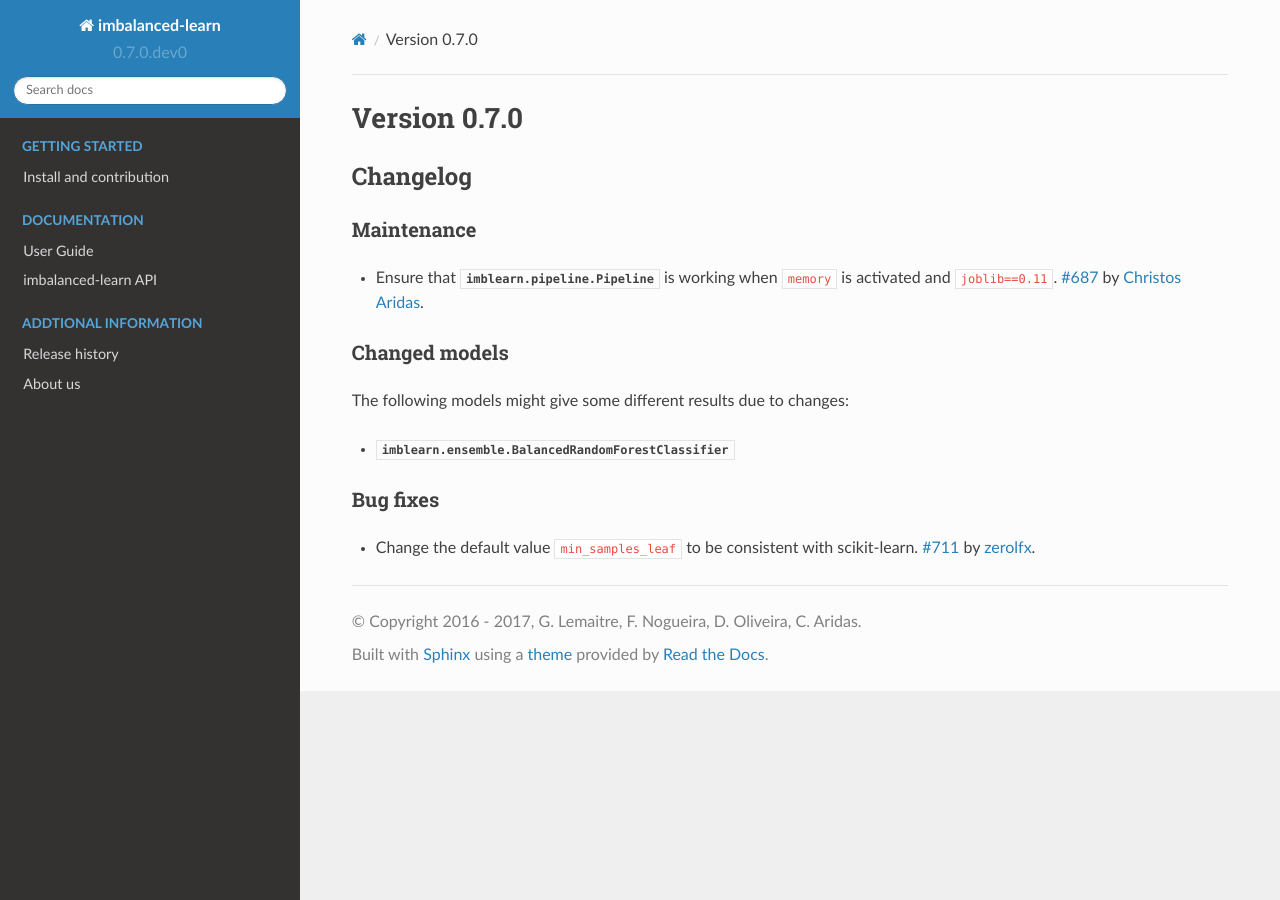
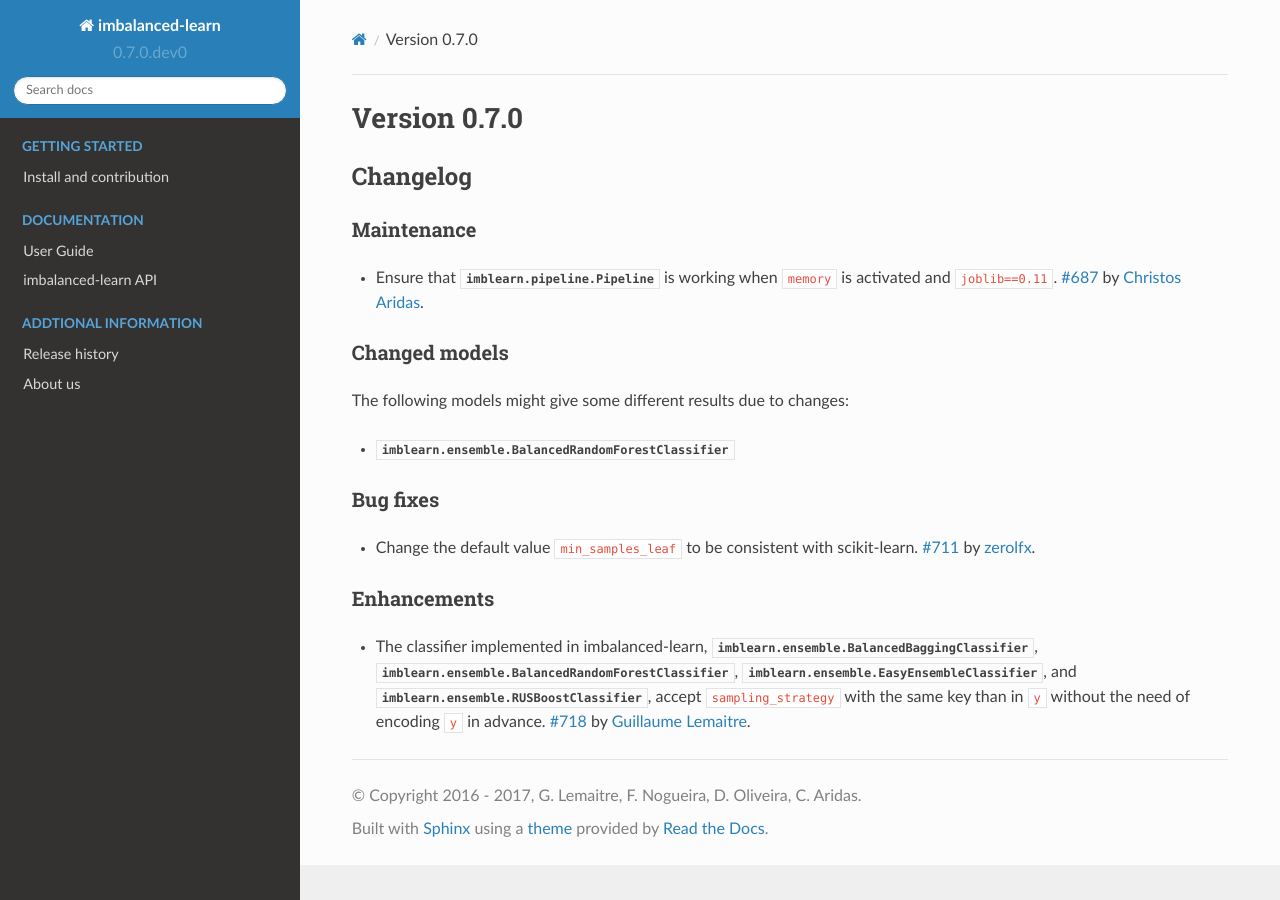
Before and after one commit to scikit-learn-contrib/imbalanced-learn, a Sphinx documentation site: the page built from doc/whats_new/v0.7.rst, in a window 1280 px wide. Built offline with Sphinx 7.4.7 and the Read the Docs theme 2.0.0, drawn with Linux system fonts in a browser that asks for light colours; formulas are drawn with MathJax 3; pages that are not in the unit, such as notebooks, are missing from menus.

Commit message:
update whats new

```diff
--- a/doc/whats_new/v0.7.rst
+++ b/doc/whats_new/v0.7.rst
@@ -26,3 +26,14 @@ Bug fixes
 - Change the default value `min_samples_leaf` to be consistent with
   scikit-learn.
   :pr:`711` by :user:`zerolfx <zerolfx>`.
+
+Enhancements
+............
+
+- The classifier implemented in imbalanced-learn,
+  :class:`imblearn.ensemble.BalancedBaggingClassifier`,
+  :class:`imblearn.ensemble.BalancedRandomForestClassifier`,
+  :class:`imblearn.ensemble.EasyEnsembleClassifier`, and
+  :class:`imblearn.ensemble.RUSBoostClassifier`, accept `sampling_strategy`
+  with the same key than in `y` without the need of encoding `y` in advance.
+  :pr:`718` by :user:`Guillaume Lemaitre <glemaitre>`.
```
